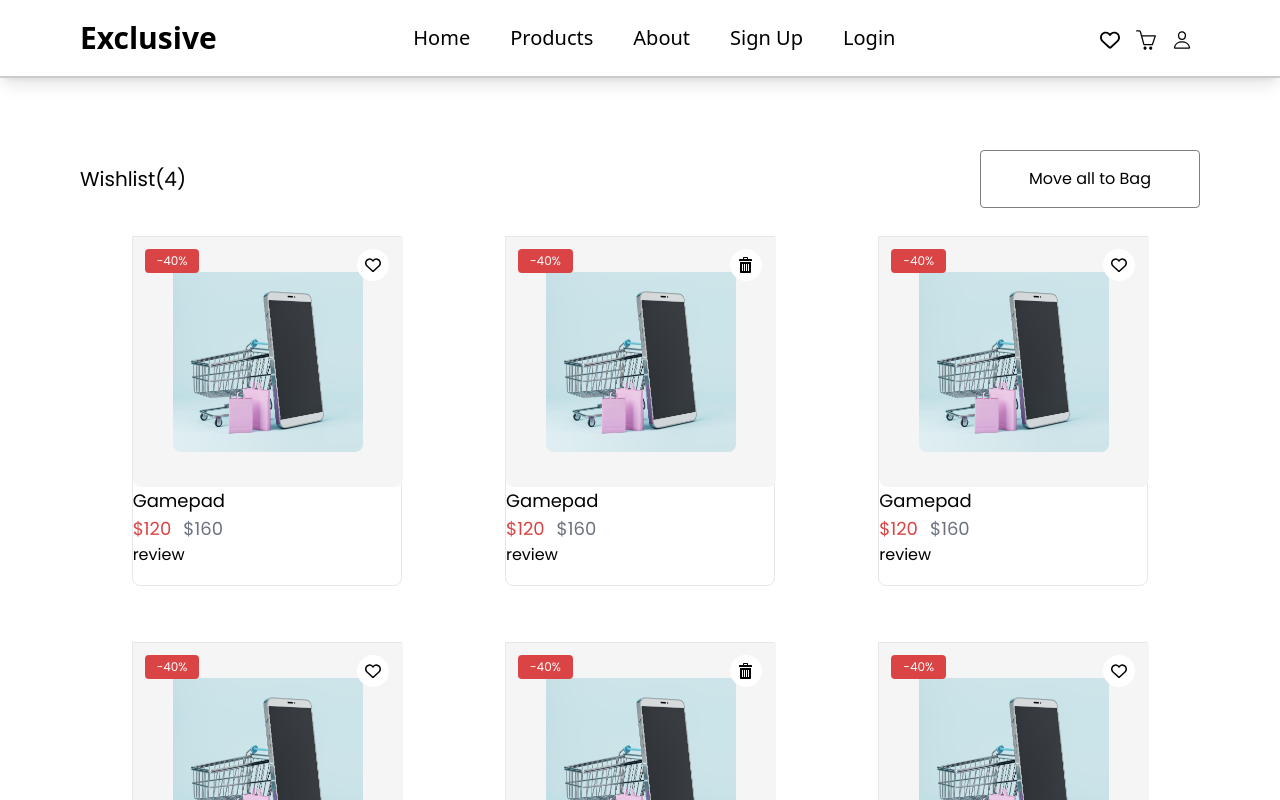
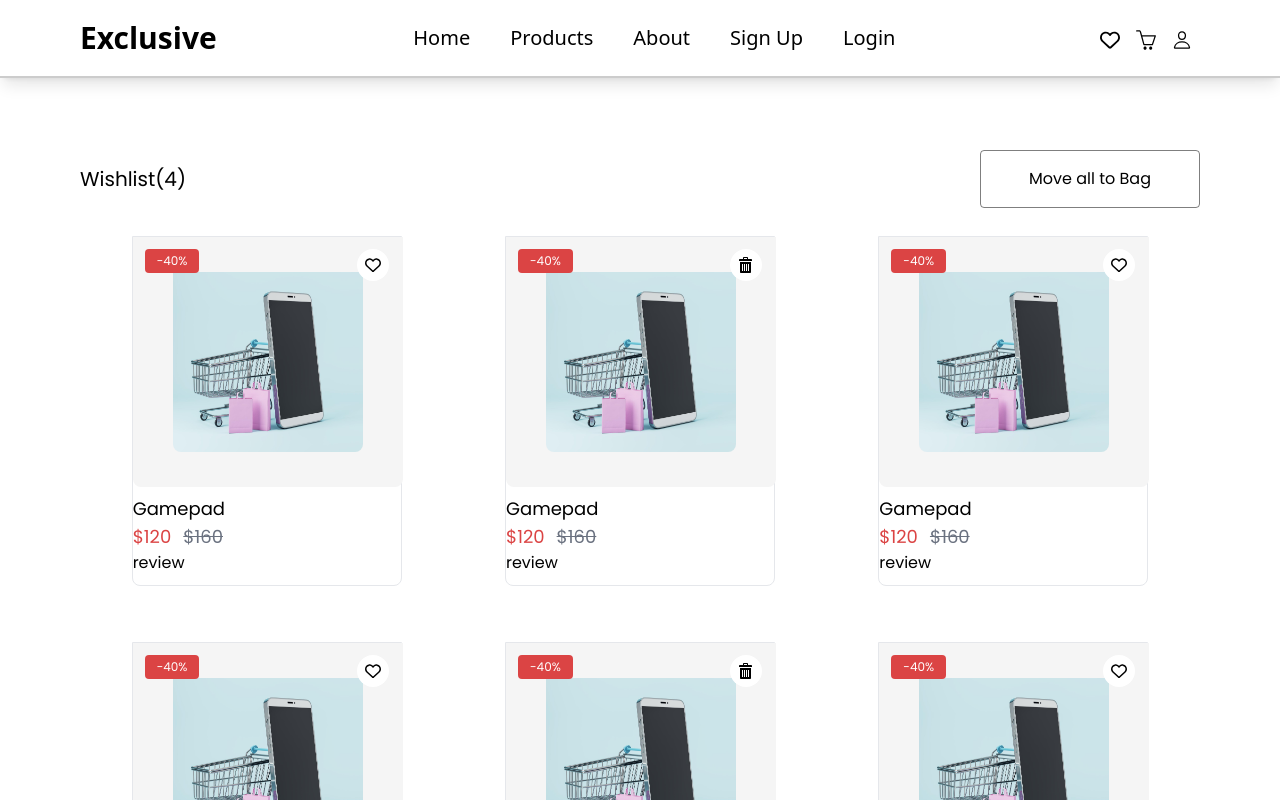
Before and after one commit to Khojayev12/ITBCW2-web, a React (Create React App) app: page /wishlist in a window 1280 px wide. Shown: the top 800 px of the page. Built offline with nearby package versions, Linux system fonts and the light colour scheme.

Commit message:
adressbook component started

```diff
--- a/src/components/product.jsx
+++ b/src/components/product.jsx
@@ -16,14 +16,14 @@ function Product(props) {
                 />
             </div>
             <div
-                className="product-add-cart bg-black h-0 text-white flex justify-center items-center overflow-hidden  group-hover:h-[36px] group-hover:bg-black transition-all duration-300">
+                className="product-add-cart bg-black h-0 text-white flex justify-center items-center overflow-hidden  group-hover:h-[36px] group-hover:bg-black transition-all duration-300 cursor-pointer">
                 <SlBasket className="my-1 hidden group-hover:mx-3 group-hover:inline-block transition-all duration-300"/>
                 Add to cart
             </div>
-            <div className="product-name text-lg mt-0">Gamepad</div>
+            <div className="product-name text-lg mt-2">Gamepad</div>
             <div className="product-cost">
                 <span className="text-lg text-c-button2">$120</span>
-                <span className="text-lg mx-3 text-gray-500">$160</span>
+                <span className="text-lg mx-3 text-gray-500"><s>$160</s></span>
             </div>
             <div className="product-reviews">review</div>
             <div
--- a/src/pages/home.jsx
+++ b/src/pages/home.jsx
@@ -1,6 +1,6 @@
 import '../App.css';
 import Product from "../components/product";
-import Logo from "../media/login.png"
+import Logo from "../media/product_sample.png"
 
 function Home() {
     return (
```
Also changed, not shown: src/components/product_rating.jsx (added).
